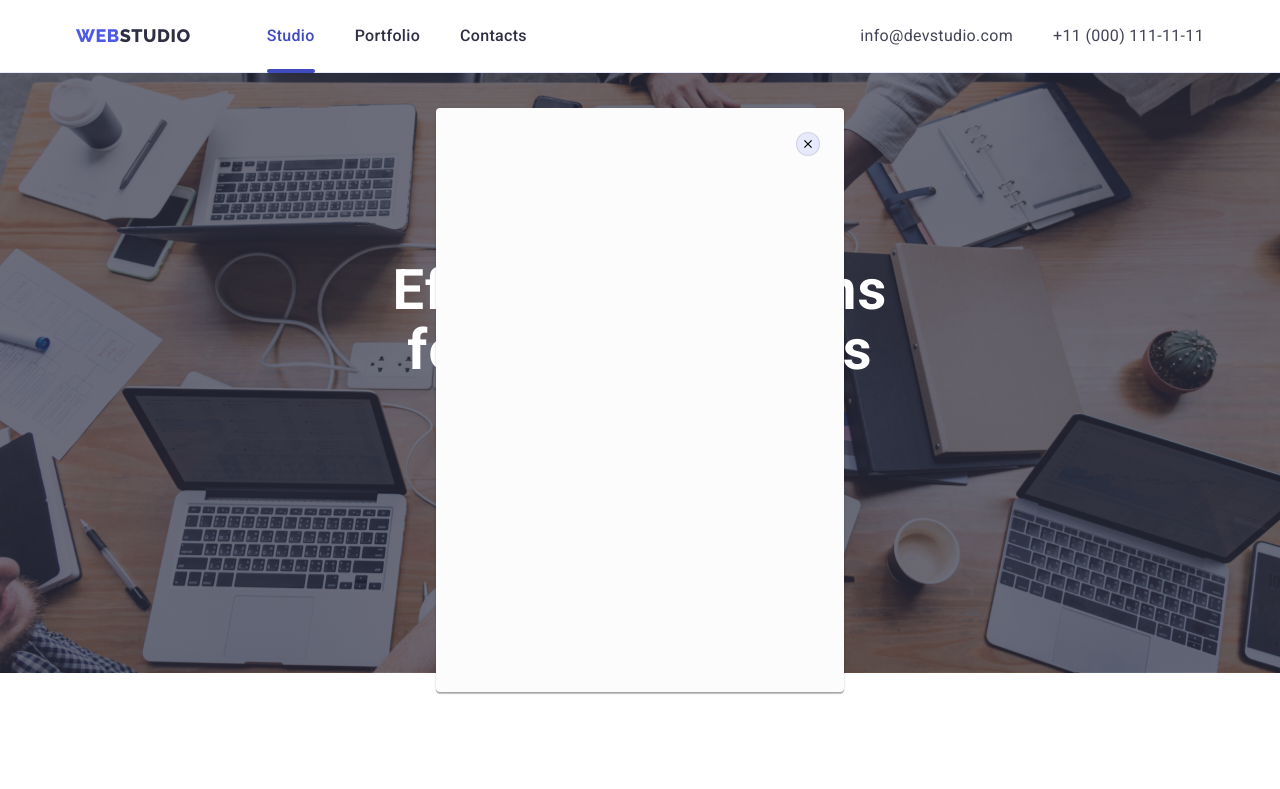
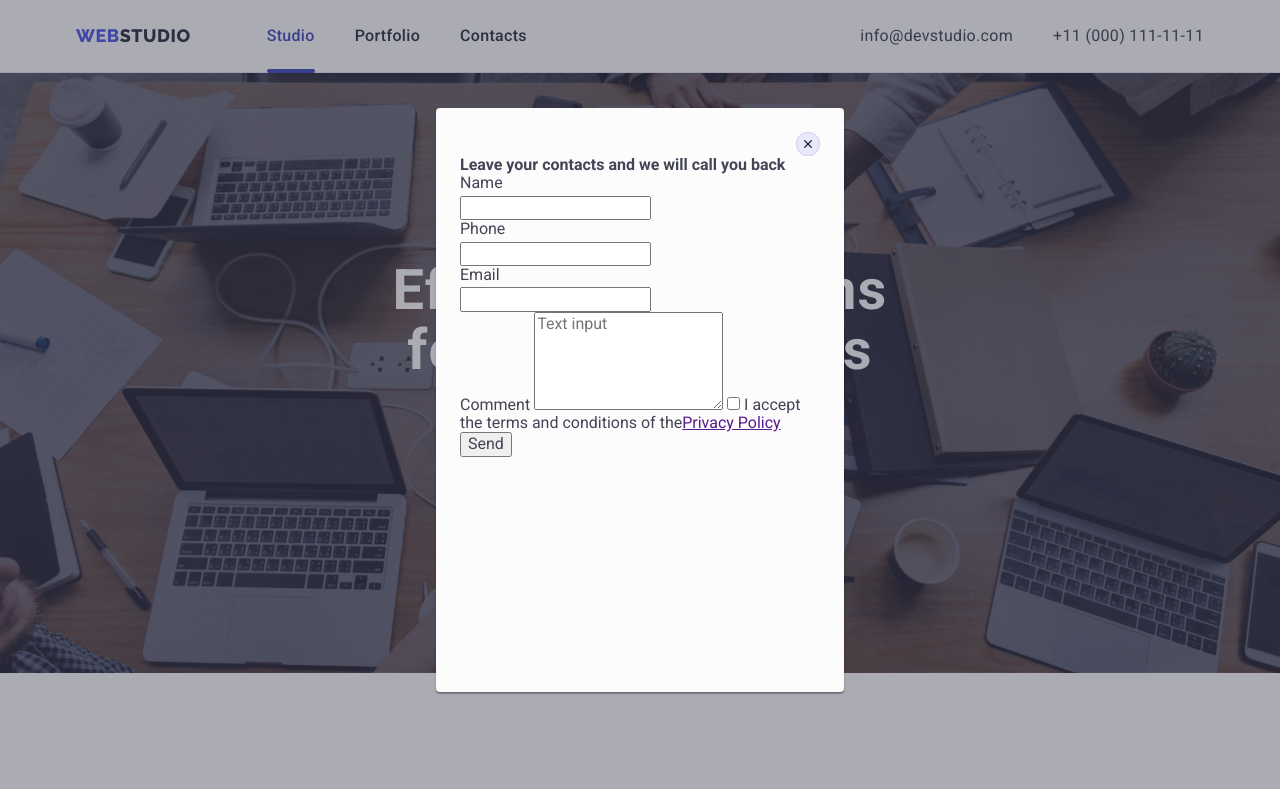
Before and after one commit to Kseniia111/goit-markup-hw-06, a plain HTML site: page index.html in a window 1280 px wide. Both pictures are taken after a click on the button "Order Service". Shown: the top 789 px of the page. Drawn offline with nearby package versions, Linux system fonts and the light colour scheme.

Commit message:
Second Commit

```diff
--- a/css/styles.css
+++ b/css/styles.css
@@ -576,7 +576,7 @@ button {
     right: 0;
     bottom: 0;
     transition: opacity 250ms, visibility 250ms;
-    background-color: rgba(46, 47, 66, 0.4), var(--navy-blue-modal);
+    background-color: rgba(46, 47, 66, 0.4);
 }
 
 .backdrop.is-hidden {
--- a/index.html
+++ b/index.html
@@ -359,6 +359,37 @@
                     </svg>
                 </button>
                 </div>
+                <strong>Leave your contacts and we will call you back</strong>
+                <form name="contact-form">
+                    <label for="">Name</label>
+                    <div>
+                        <input type="text" name="user_name">
+                        <svg width="20" height="20">
+                            <use href=""></use>
+                        </svg>
+                    </div>
+                    <label for="">Phone</label>
+                    <div>
+                        <input type="text" name="tel">
+                        <svg width="20" height="20">
+                            <use href=""></use>
+                        </svg>
+                    </div>
+                    <label for="">Email</label>
+                    <div>
+                        <input type="text" name="mail">
+                        <svg width="20" height="20">
+                            <use href=""></use>
+                        </svg>
+                    </div>
+                    <label for="">Comment</label>
+                    <textarea name="" rows="5" placeholder="Text input"></textarea>
+                    <label>
+                        <input type="checkbox" name="" id="">
+                        <span>I accept the terms and conditions of the<a href="">Privacy Policy</a></span>
+                        <button type="submit" class="button">Send</button>
+                    </label>
+                </form>
             </div>
        </div>
     <script src="./js/modal.js"></script>
```
